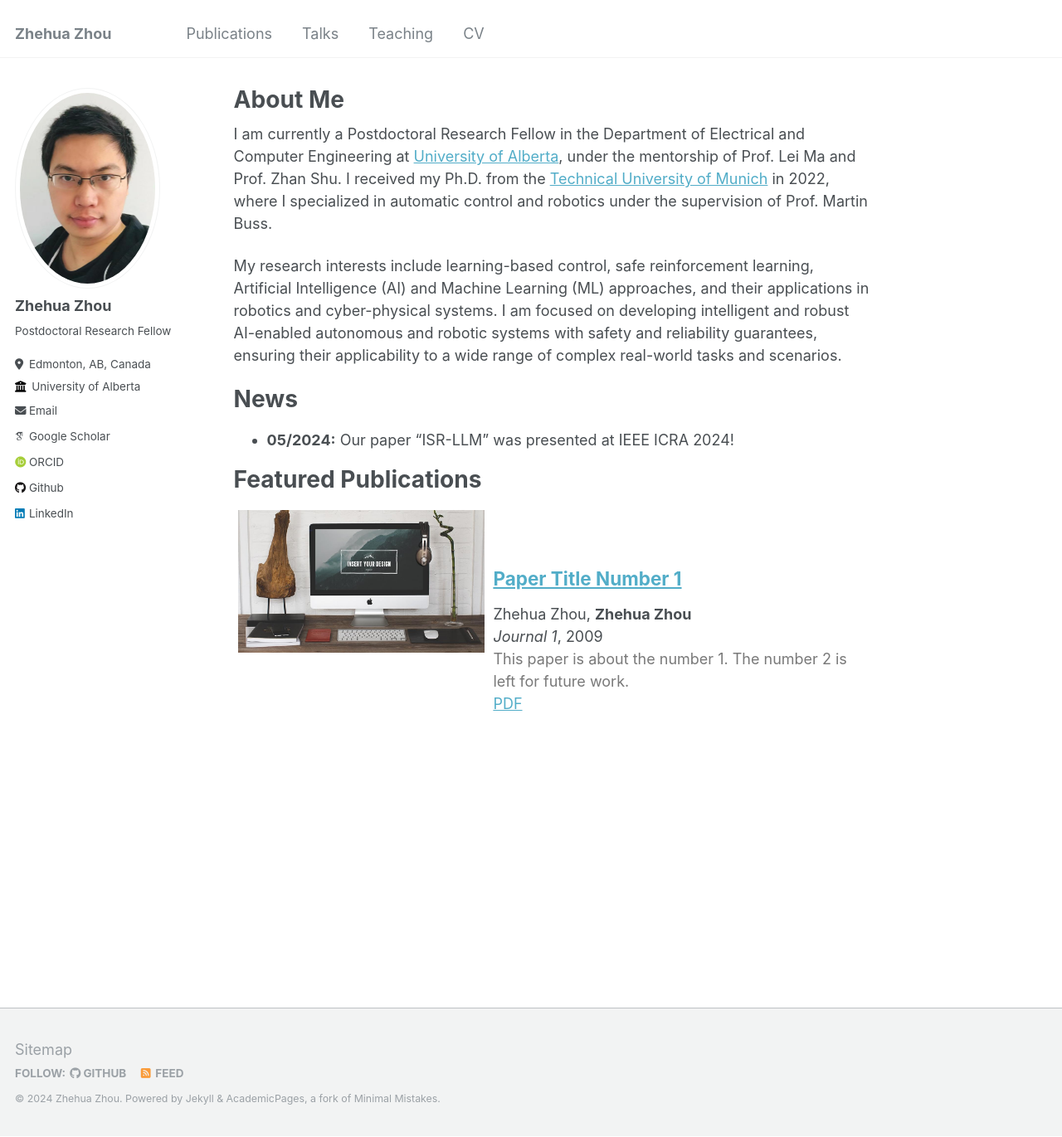
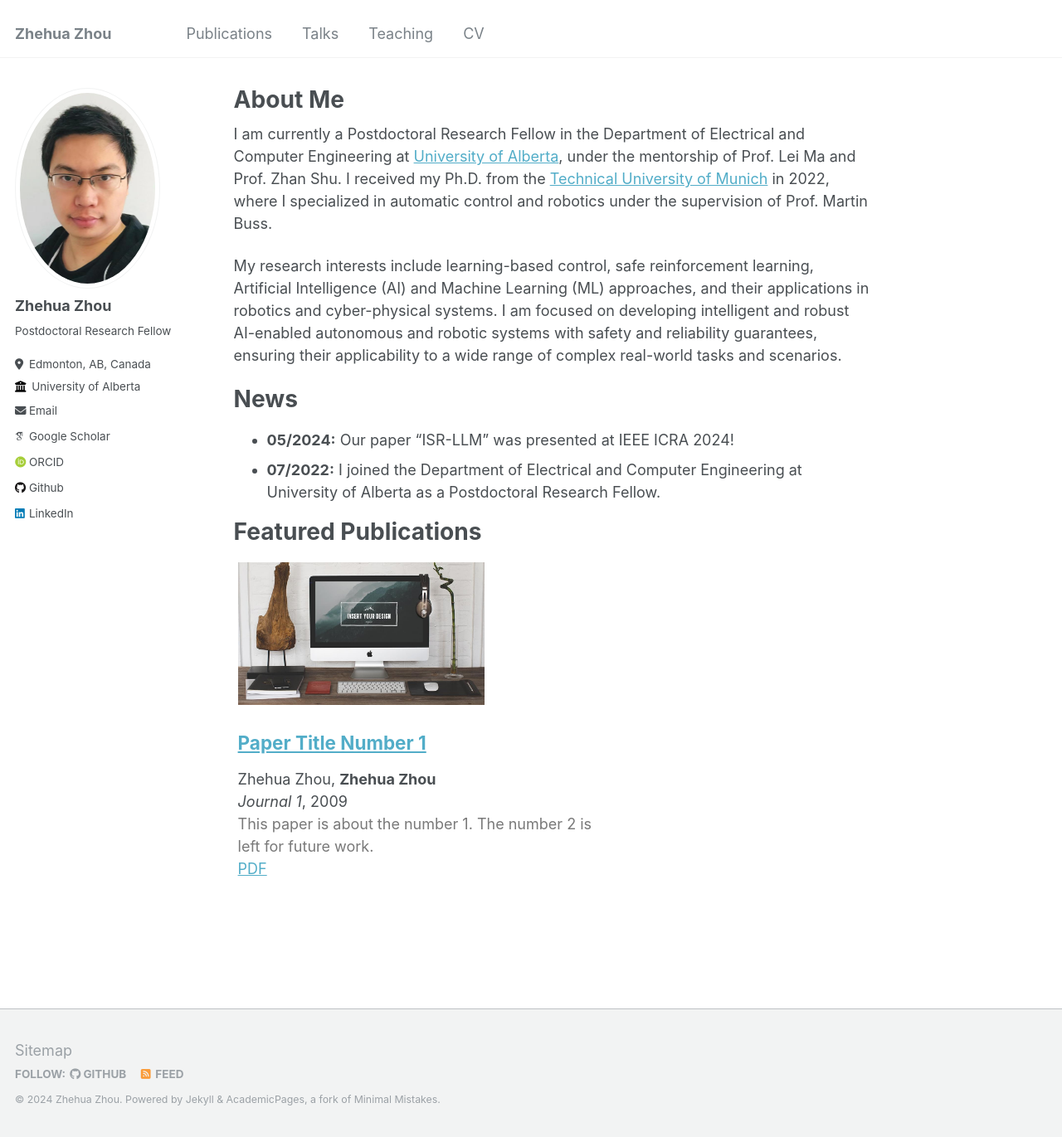
Before and after one commit to zhehuazhou/zhehuazhou.github.io, a Jekyll site: the page built from _pages/about.md, in a window 1280 px wide and 1371 px high. Shown: the whole window at 83% size. Built offline with Jekyll 4.4.1, drawn with Linux system fonts in a browser that asks for light colours; some web fonts are replaced.

Commit message:
initial update

```diff
--- a/_includes/archive-single_double.html
+++ b/_includes/archive-single_double.html
@@ -41,10 +41,10 @@
 
 <style>
 .col-container {
-  display: table;
+  display: grid;
   width: 100%;
   align-items: center;
-  height=300px;
+  height: 300px;
 }
 .col-left {
   display: table-cell;
--- a/_pages/about.md
+++ b/_pages/about.md
@@ -14,6 +14,7 @@ My research interests include learning-based control, safe reinforcement learnin
 News
 ======
 * <b>05/2024:</b> Our paper "ISR-LLM" was presented at IEEE ICRA 2024!
+* <b>07/2022:</b> I joined the Department of Electrical and Computer Engineering at University of Alberta as a Postdoctoral Research Fellow.
 
 Featured Publications
 ======
```
